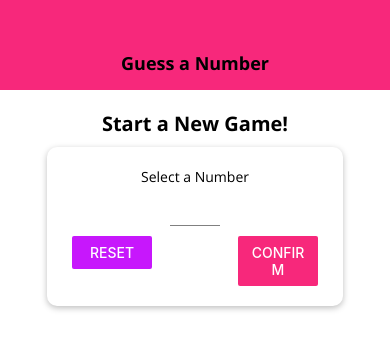
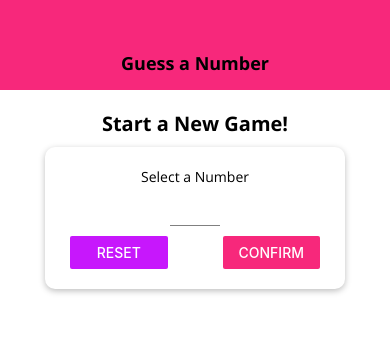
Before and after one commit to jose-Abel/guessTheNumber, a React Native app: screen / in a window 390 px wide. Shown: the top 350 px of the page. Built offline with nearby package versions, Linux system fonts and the light colour scheme.

Commit message:
Make the screen adaptable to different screen sizes

```diff
--- a/app.json
+++ b/app.json
@@ -9,7 +9,7 @@
       "web"
     ],
     "version": "1.0.0",
-    "orientation": "portrait",
+    "orientation": "default",
     "icon": "./assets/icon.png",
     "splash": {
       "image": "./assets/splash.png",
--- a/screens/GameOverScreen.js
+++ b/screens/GameOverScreen.js
@@ -1,6 +1,6 @@
 import React from 'react';
 
-import { View, Text, StyleSheet, Button, Image } from 'react-native';
+import { View, Text, StyleSheet, Button, Image, Dimensions, ScrollView } from 'react-native';
 import TitleText from "../components/TitleText";
 import BodyText from "../components/BodyText";
 import Colors from "../constants/colors";
@@ -8,6 +8,7 @@
 
 const GameOverScreen = props => {
   return (
+    <ScrollView>
       <View style={styles.screen}>
         <TitleText>The Game is Over!</TitleText>
 
@@ -38,6 +39,7 @@
           NEW GAME
         </MainButton>
       </View>
+    </ScrollView>
   )
 }
 
@@ -48,24 +50,24 @@
     alignItems: 'center'
   },
   imageContainer: {
-    width: 300,
-    height: 300,
-    borderRadius: 150,
+    width: Dimensions.get('window').width * 0.7,
+    height: Dimensions.get('window').width * 0.7,
+    borderRadius: Dimensions.get('window').width * 0.7 / 2,
     borderWidth: 3,
     borderColor: 'black',
     overflow: 'hidden',
-    marginVertical: 30
+    marginVertical: Dimensions.get('window').height / 30
   },
   image: {
     width: '100%',
     height: '100%',
   },
   resultContainer: {
-    marginHorizontal: 30,
+    marginHorizontal: Dimensions.get('window').height / 60,
   },
   resultText: {
     textAlign: 'center',
-    fontSize: 20
+    fontSize: Dimensions.get('window').height < 400 ? 16 : 20
   },
   highlight: {
     color: Colors.primary,
--- a/screens/GameScreen.js
+++ b/screens/GameScreen.js
@@ -1,5 +1,5 @@
 import React, {useState, useRef, useEffect } from 'react';
-import {View, Text, StyleSheet, Alert, ScrollView, FlatList } from 'react-native';
+import {View, Text, StyleSheet, Alert, ScrollView, FlatList, Dimensions } from 'react-native';
 import { Ionicons } from "@expo/vector-icons";
 import NumberContainer from '../components/NumberContainer';
 import Card from '../components/Card';
@@ -110,8 +110,8 @@
   buttonContainer: {
     flexDirection: 'row',
     justifyContent: 'space-around',
-    marginTop: 20,
-    width: 600,
+    marginTop: Dimensions.get('window').height > 600 ? 20 : 5,
+    width: 400,
     maxWidth: '80%'
   },
   button: {
@@ -119,7 +119,7 @@
   },
   listContainer: {
     flex: 1,
-    width: '60%'
+    width: Dimensions.get('window').width > 350 ? '60%' : '80%'
   },
   list: {
     flexGrow: 1,
--- a/screens/StartGameScreen.js
+++ b/screens/StartGameScreen.js
@@ -1,5 +1,5 @@
 import React, { useState } from 'react';
-import { View, Text, StyleSheet, Button, TouchableWithoutFeedback, Keyboard, Alert } from 'react-native';
+import { View, Text, StyleSheet, Button, TouchableWithoutFeedback, Keyboard, Alert, Dimensions } from 'react-native';
 import Card from '../components/Card';
 import BodyText from '../components/BodyText';
 import Colors from '../constants/colors';
@@ -102,8 +102,9 @@
     marginVertical: 10,
   },
   inputContainer: {
-    width: 300,
-    maxWidth: '80%',
+    width: '80%',
+    maxWidth: '95%',
+    minWidth: 300,
     alignItems: 'center'
   },
   buttonContainer: {
@@ -113,7 +114,8 @@
     paddingHorizontal: 5
   },
   button: {
-    width: 80
+    // width: 80
+    width: Dimensions.get('window').width / 4
   },
   input: {
       width: 50,
```
Lines whose indentation alone changed are shown as unchanged.
